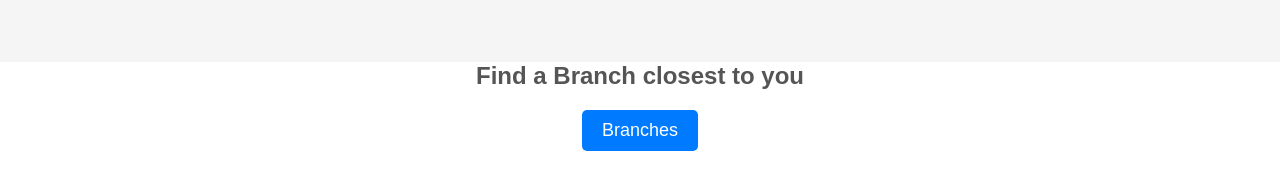
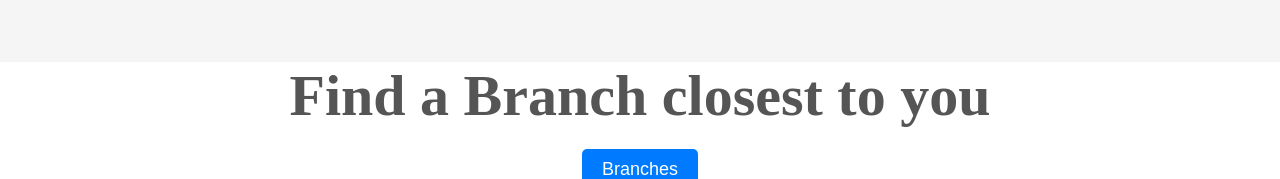
Before and after one commit to Iydeejames/Fortress-of-hope, a React (Create React App) app: page / in a window 1280 px wide. Shown: the part 2494-2673 px from the top of the page. Before the commit the page ends 2645 px from the top, so only its background shows below. Built offline with nearby package versions, Linux system fonts and the light colour scheme.

Commit message:
Update App.css

```diff
--- a/src/App.css
+++ b/src/App.css
@@ -428,9 +428,10 @@ video {
 }
 
 .find-branch-text {
-  font-size: 24px;
+  font-size: 58px;
   color: #555;
   margin-bottom: 20px;
+  font-family: 'Times New Roman', Times, serif;
 }
 
 .find-branch-button {
```
